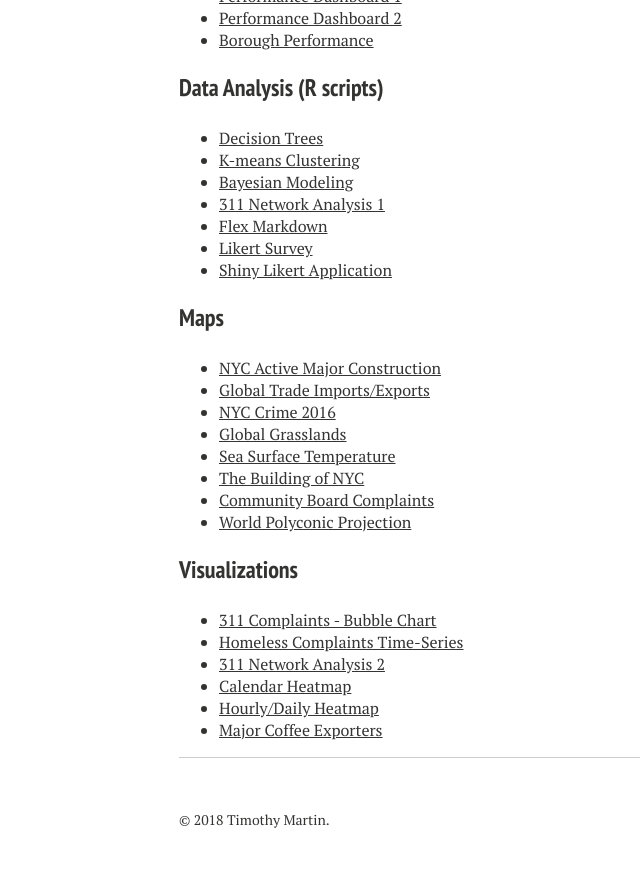
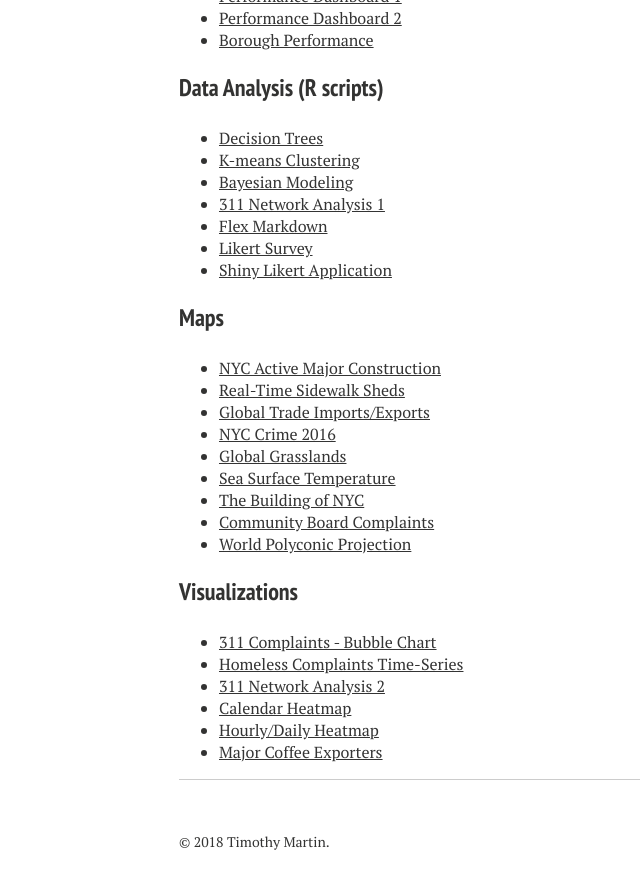
Before and after one commit to timothymartin76/timothymartin76.github.io, a Jekyll site: the page built from index.md, in a window 1280 px wide and 900 px high, scrolled down 1041 px. Shown: the top 889 px of the window, without its empty margins (141-781 px from the left). Built offline with Jekyll 4.4.1, drawn with Linux system fonts in a browser that asks for light colours; nearby versions of some CDN libraries.

Commit message:
Update index.md

```diff
--- a/index.md
+++ b/index.md
@@ -38,6 +38,7 @@
 
 ### Maps
 * <a href="https://nycdob.github.io/DOB_Dashboards/layouts/two-and-one/Active_ConstructionTM_2" target="_blank">NYC Active Major Construction</a>
+* <a href="http://www1.nyc.gov/assets/buildings/html/sidewalk-shed-map.html" target="_blank">Real-Time Sidewalk Sheds</a>
 * <a href="http://timothymartin76.github.io/MAPS/Global_Trade/#Imports" target="_blank">Global Trade Imports/Exports</a>
 * <a href="https://timothymartin76.github.io/Felonies_2016_Map/" target="_blank">NYC Crime 2016</a>
 * <a href="http://timothymartin76.github.io/MAPS/grasslands.pdf" target="_blank">Global Grasslands</a>
```
